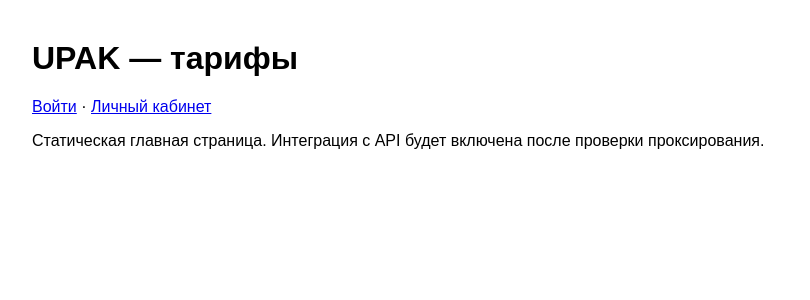
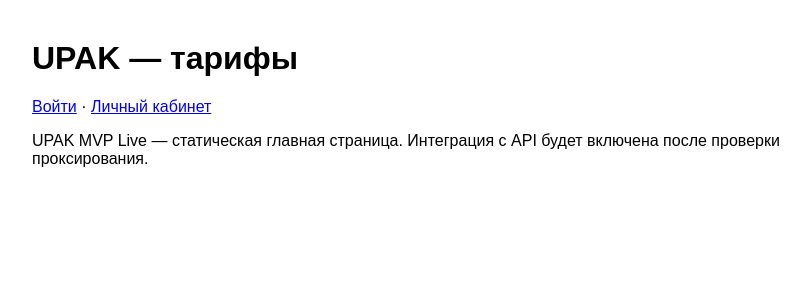
Before and after one commit to Yuriuser1/upak-frontend, a Next.js app: page / in a window 1280 px wide. Shown: the top 300 px of the page, without its empty margins (208-1018 px from the left). Built offline with nearby package versions, Linux system fonts and the light colour scheme.

Commit message:
chore: bump homepage text to force rebuild

```diff
--- a/pages/index.tsx
+++ b/pages/index.tsx
@@ -3,7 +3,7 @@ export default function Home() {
     <main style={{maxWidth:800,margin:'40px auto',fontFamily:'sans-serif'}}>
       <h1>UPAK — тарифы</h1>
       <p><a href="/login">Войти</a> · <a href="/dashboard">Личный кабинет</a></p>
-      <p>Статическая главная страница. Интеграция с API будет включена после проверки проксирования.</p>
+      <p>UPAK MVP Live — статическая главная страница. Интеграция с API будет включена после проверки проксирования.</p>
     </main>
   )
 }
```
